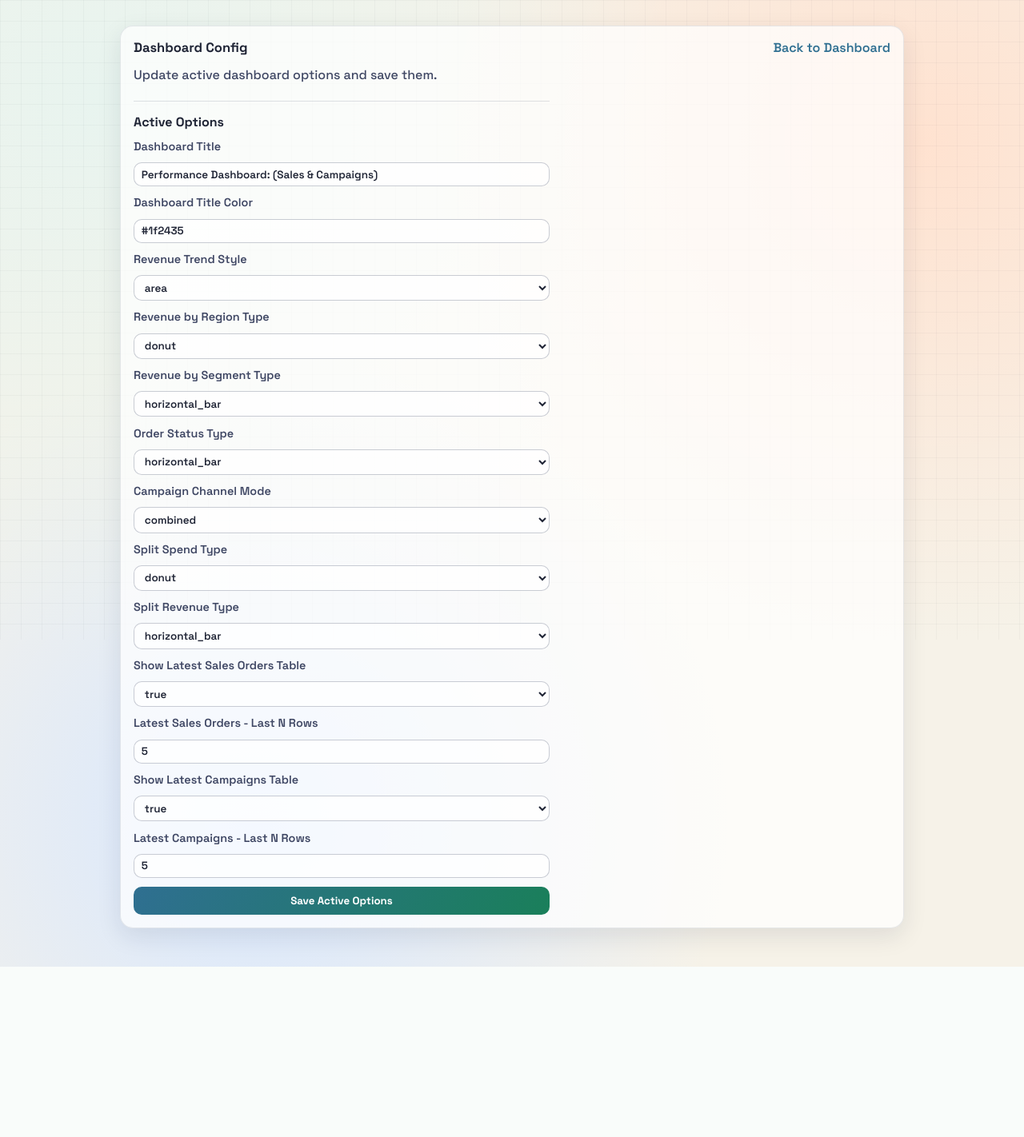
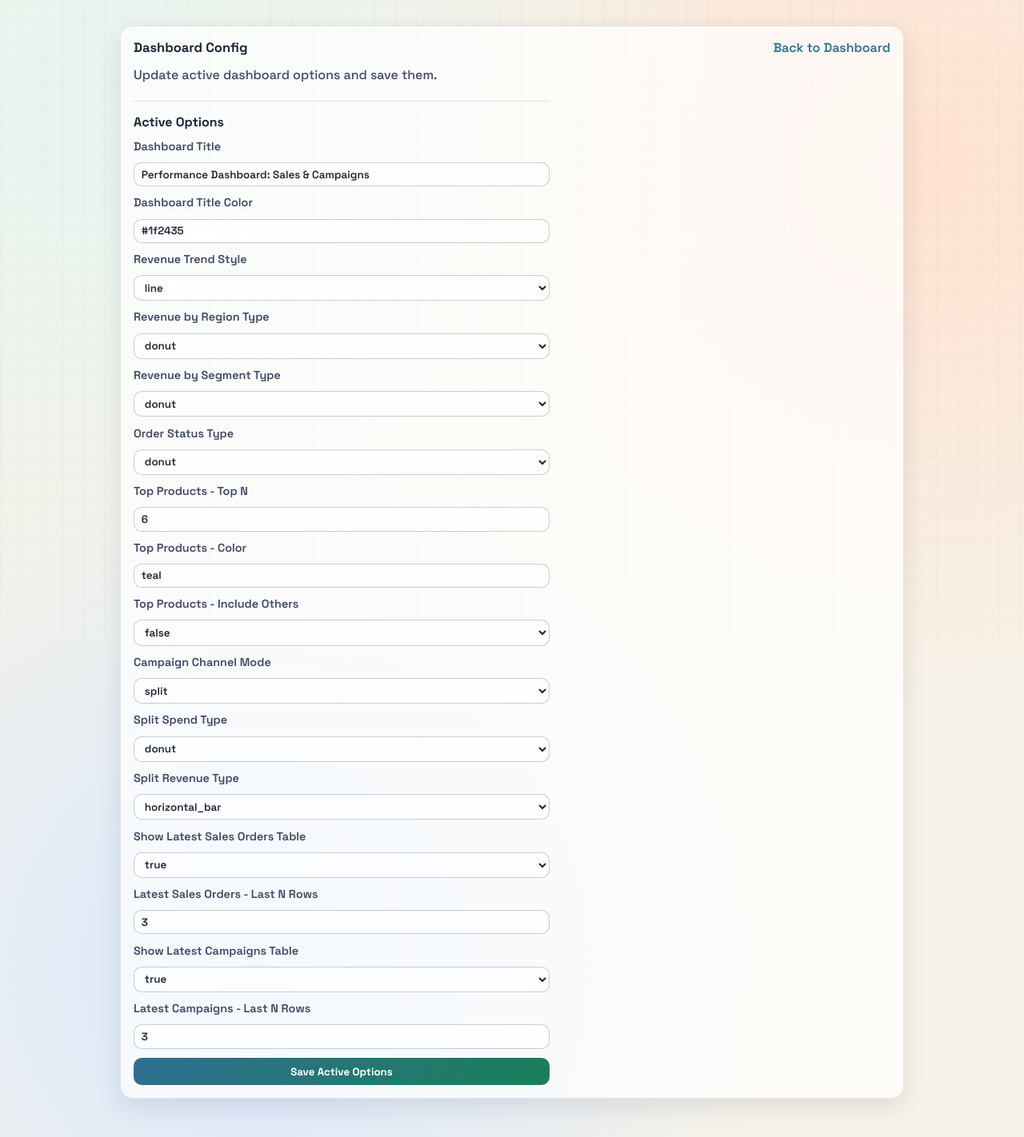
Before and after one commit to sarbadal/sales-pulse-dashboard-template, a Flask app: page /config in a window 1280 px wide. Shown: the whole page at 80% size. Before the commit the page ends 1209 px from the top, so only its background shows below. Run offline with Flask 3, Linux system fonts and the light colour scheme.

Commit message:
reformat the kpi

```diff
--- a/config/active_dashboard_options.yaml
+++ b/config/active_dashboard_options.yaml
@@ -1,22 +1,26 @@
 branding:
-  dashboard_title: 'Performance Dashboard: (Sales & Campaigns)'
+  dashboard_title: 'Performance Dashboard: Sales & Campaigns'
   dashboard_title_color: '#1f2435'
 charts:
   revenue_trend:
-    style: area
+    style: line
   revenue_by_region:
     type: donut
   revenue_by_segment:
-    type: horizontal_bar
+    type: donut
   order_status:
-    type: horizontal_bar
+    type: donut
+  top_products_by_units:
+    top_n: '6'
+    color: teal
+    include_others: 'false'
   campaign_channel_performance:
-    mode: combined
+    mode: split
     split_spend_type: donut
     split_revenue_type: horizontal_bar
   latest_sales_orders:
     show_table: 'true'
-    last_n_rows: '5'
+    last_n_rows: '3'
   latest_campaigns:
     show_table: 'true'
-    last_n_rows: '5'
+    last_n_rows: '3'
--- a/src/routes/dashboard_routes.py
+++ b/src/routes/dashboard_routes.py
@@ -41,6 +41,11 @@ def config_selector() -> str:
                     "order_status": {
                         "type": request.form.get("order_status_type", "").strip(),
                     },
+                    "top_products_by_units": {
+                        "top_n": request.form.get("top_products_top_n", "").strip(),
+                        "color": request.form.get("top_products_color", "").strip(),
+                        "include_others": request.form.get("top_products_include_others", "").strip(),
+                    },
                     "campaign_channel_performance": {
                         "mode": request.form.get("campaign_channel_mode", "").strip(),
                         "split_spend_type": request.form.get("split_spend_type", "").strip(),
--- a/src/static/styles.css
+++ b/src/static/styles.css
@@ -118,6 +118,13 @@ h1 {
 
 .nav-link:hover {
   text-decoration: underline;
+}
+
+.nav-link-disabled {
+  color: var(--ink-700);
+  opacity: 0.75;
+  text-decoration: none;
+  cursor: default;
 }
 
 .kpi-grid {
--- a/src/templates/config_selector.html
+++ b/src/templates/config_selector.html
@@ -81,6 +81,31 @@
             <option value="horizontal_bar" {% if active_config.charts.order_status.type == 'horizontal_bar' %}selected{% endif %}>horizontal_bar</option>
           </select>
 
+          <label for="top_products_top_n">Top Products - Top N</label>
+          <input
+            id="top_products_top_n"
+            name="top_products_top_n"
+            type="number"
+            class="trend-select"
+            value="{{ active_config.charts.top_products_by_units.top_n }}"
+            min="1"
+          />
+
+          <label for="top_products_color">Top Products - Color</label>
+          <input
+            id="top_products_color"
+            name="top_products_color"
+            type="text"
+            class="trend-select"
+            value="{{ active_config.charts.top_products_by_units.color }}"
+          />
+
+          <label for="top_products_include_others">Top Products - Include Others</label>
+          <select id="top_products_include_others" name="top_products_include_others" class="trend-select">
+            <option value="true" {% if active_config.charts.top_products_by_units.include_others %}selected{% endif %}>true</option>
+            <option value="false" {% if not active_config.charts.top_products_by_units.include_others %}selected{% endif %}>false</option>
+          </select>
+
           <label for="campaign_channel_mode">Campaign Channel Mode</label>
           <select id="campaign_channel_mode" name="campaign_channel_mode" class="trend-select">
             <option value="combined" {% if active_config.charts.campaign_channel_performance.mode == 'combined' %}selected{% endif %}>combined</option>
```
Also changed, not shown: config/dashboard_config_.yaml (deleted, +0 -122 lines), src/templates/index.html (+9 -9 lines).
